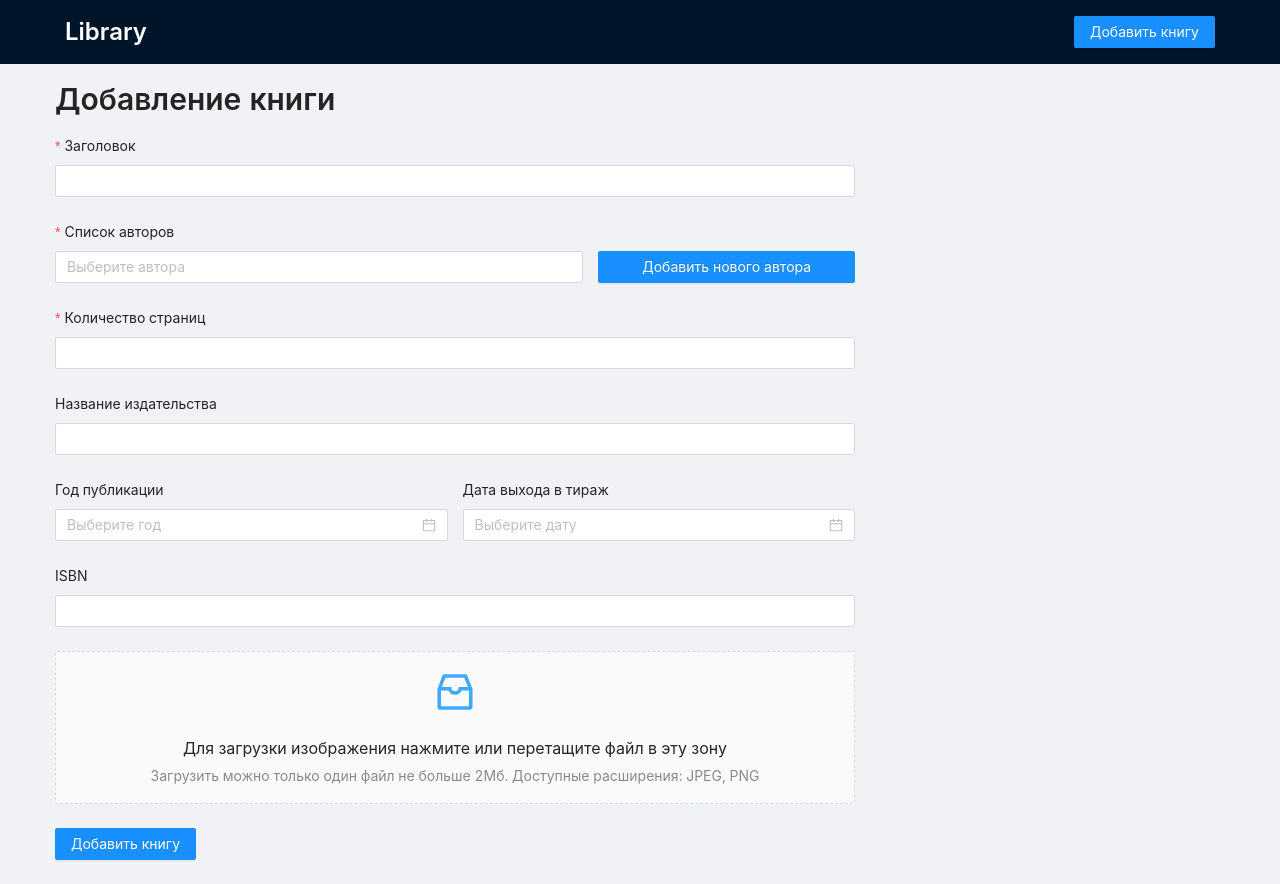
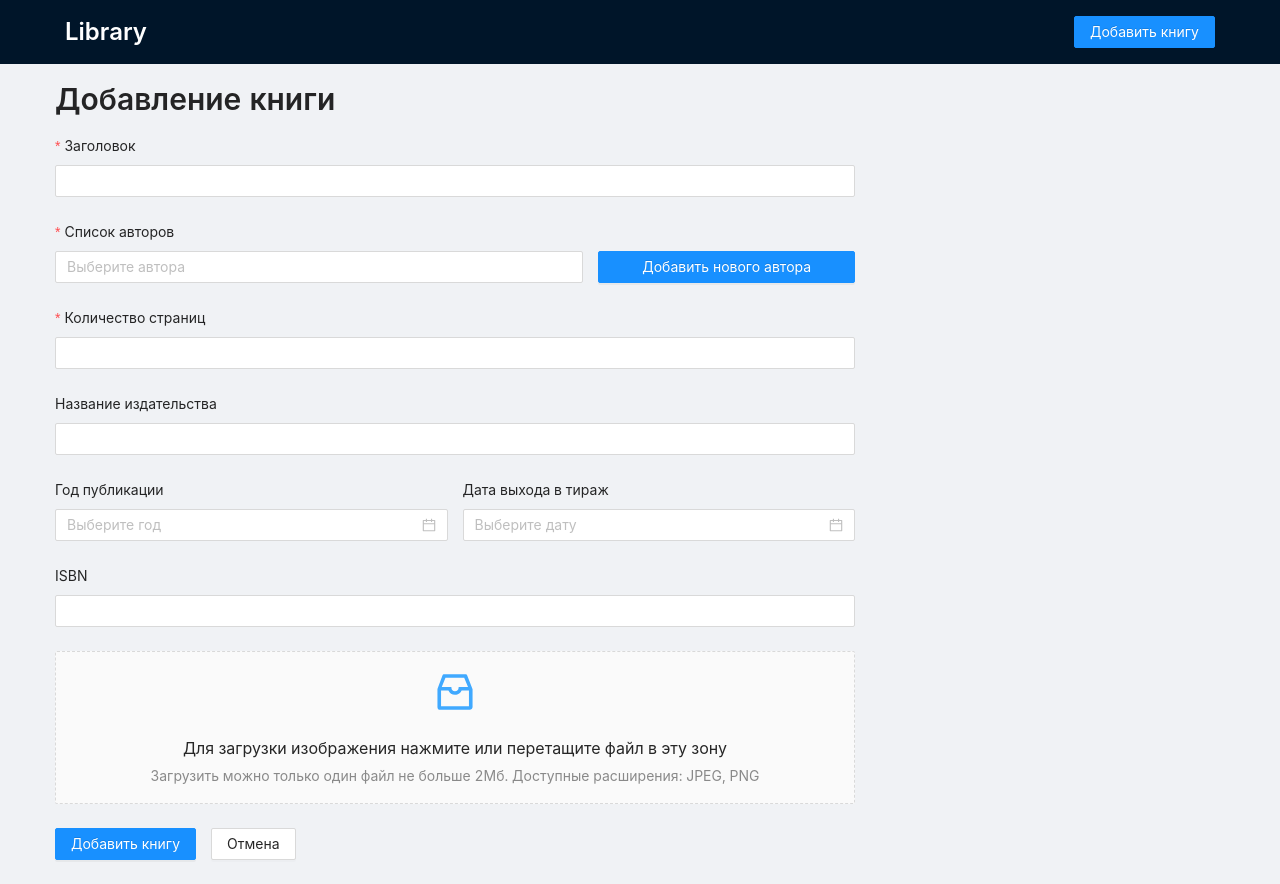
Before and after one commit to roman-popov-work/library, a React (Create React App) app: page /add in a window 1280 px wide. Built offline with nearby package versions, Linux system fonts and the light colour scheme.

Commit message:
Adds correct edit feature

```diff
--- a/src/features/books/AddBookPage/AddBookPage.js
+++ b/src/features/books/AddBookPage/AddBookPage.js
@@ -46,10 +46,19 @@ export const AddBookPage = () => {
     }
   };
 
+  const handleCancel = () => {
+    history.push('/');
+  };
+
   return (
     <div className={styles.wrapper}>
       <Title level={2}>Добавление книги</Title>
-      <BookForm authorsOptions={authorsOptions} onSubmit={handleSubmit} submitError={submitError} />
+      <BookForm
+        authorsOptions={authorsOptions}
+        onSubmit={handleSubmit}
+        onCancel={handleCancel}
+        submitError={submitError}
+      />
     </div>
   );
 };
--- a/src/features/books/BookForm/BookForm.js
+++ b/src/features/books/BookForm/BookForm.js
@@ -12,21 +12,27 @@ import styles from './BookForm.module.scss';
 const { Dragger } = Upload;
 const { Text } = Typography;
 
-const initialValues = {};
-
-export const BookForm = ({ authorsOptions, onSubmit, submitError }) => {
-  const [imageUrl, setImageUrl] = useState();
+export const BookForm = ({
+  initialValues = {}, authorsOptions, onSubmit, onCancel, submitError,
+}) => {
+  const isEditForm = !!initialValues.id;
+  const [imageUrl, setImageUrl] = useState(initialValues.bookImage || undefined);
 
   const onFinish = (values) => {
     onSubmit({
       ...values,
       title: values.title.trim(),
       bookImage: imageUrl,
+      id: isEditForm ? initialValues.id : undefined,
     });
   };
 
   const onFinishFailed = (errorInfo) => {
     console.log('Failed:', errorInfo);
+  };
+
+  const handleCancel = () => {
+    onCancel();
   };
 
   const beforeUpload = (file) => {
@@ -158,8 +164,9 @@ export const BookForm = ({ authorsOptions, onSubmit, submitError }) => {
 
       <Form.Item>
         <Button type="primary" htmlType="submit">
-          Добавить книгу
+          {isEditForm ? 'Редактировать книгу' : 'Добавить книгу'}
         </Button>
+        <Button className={styles.cancel} onClick={handleCancel}>Отмена</Button>
       </Form.Item>
       {submitError && <Text className={styles.submitError} type="danger">{submitError}</Text>}
     </Form>
--- a/src/features/books/BookForm/BookForm.module.scss
+++ b/src/features/books/BookForm/BookForm.module.scss
@@ -6,3 +6,7 @@
   margin-top: 8px;
   display: block;
 }
+
+.cancel {
+  margin-left: 15px;
+}
--- a/src/features/books/EditBookPage/EditBookPage.js
+++ b/src/features/books/EditBookPage/EditBookPage.js
@@ -2,7 +2,7 @@ import React, { useState } from 'react';
 import { useParams, useHistory } from 'react-router-dom';
 import { useSelector, useDispatch } from 'react-redux';
 import { Typography, notification } from 'antd';
-import { saveBook, saveCurrentPage } from '../booksSlice';
+import { saveBook } from '../booksSlice';
 import { BookForm } from '../BookForm/BookForm';
 import { sortBy } from '../../../utils/sortBy';
 import { serializeBook, deserializeBook } from '../../../utils/serializeBook';
@@ -35,28 +35,40 @@ export const EditBookPage = () => {
     .sort(sortBy(LAST_NAME));
 
   const handleSubmit = (book) => {
-    const bookIsUnique = isBookUnique(book.title, book.authorList, booksMap);
+    const bookIsStillTheSame = (
+      book.title === currentBook.title
+      && book.authorList.every((author) => currentBook.authorList.includes(author))
+    );
+
+    const bookIsUnique = !bookIsStillTheSame
+      ? isBookUnique(book.title, book.authorList, booksMap)
+      : true;
+
     if (bookIsUnique) {
       const serializedBook = serializeBook(book);
       dispatch(saveBook(serializedBook));
-      dispatch(saveCurrentPage(1));
       history.push('/');
       notification.open({
-        message: 'Книга добавлена',
-        description: `Книга "${book.title}" успешно добавлена в список книг`,
+        message: 'Книга отредактирована',
+        description: `В книге "${book.title}" успешно сохранены изменения`,
       });
     } else {
       setSubmitError('Такая книга уже есть в списке');
     }
   };
 
+  const handleCancel = () => {
+    history.push('/');
+  };
+
   return (
     <div className={styles.wrapper}>
       <Title level={2}>Редактирование книги</Title>
       <BookForm
-        initialState={deserializedBook}
+        initialValues={deserializedBook}
         authorsOptions={authorsOptions}
         onSubmit={handleSubmit}
+        onCancel={handleCancel}
         submitError={submitError}
       />
     </div>
--- a/src/features/books/booksSlice.js
+++ b/src/features/books/booksSlice.js
@@ -23,6 +23,14 @@ const booksSlice = createSlice({
       /* eslint-disable no-param-reassign */
       state.booksMap[book.id] = book;
       state.total += 1;
+      /* eslint-enable */
+    },
+    editBook(state, action) {
+      const { book } = action.payload;
+      /* eslint-disable no-param-reassign */
+      state.booksMap[book.id] = book;
+      // eslint-disable-next-line max-len
+      state.currentPageBooks = getCurrentPageBooks(state.currentPage, state.pageSize, state.booksMap, state.sortOrder);
       /* eslint-enable */
     },
     changeSortOrder(state, action) {
@@ -51,19 +59,23 @@ const booksSlice = createSlice({
 });
 
 export const {
-  addBook, changeSortOrder, changePage, removeBook,
+  addBook, editBook, changeSortOrder, changePage, removeBook,
 } = booksSlice.actions;
 
 export default booksSlice.reducer;
 
 export const saveBook = (book) => (dispatch) => {
-  const id = v4();
+  const id = book.id || v4();
   const bookObject = {
+    ...book,
     id,
-    ...book,
   };
   booksStorage(id, bookObject);
-  dispatch(addBook({ book: bookObject }));
+  if (book.id) {
+    dispatch(editBook({ book: bookObject }));
+  } else {
+    dispatch(addBook({ book: bookObject }));
+  }
 };
 
 export const saveSortOrder = (sortOrder) => (dispatch) => {
--- a/src/utils/serializeBook.js
+++ b/src/utils/serializeBook.js
@@ -8,6 +8,6 @@ export const serializeBook = (book) => ({
 
 export const deserializeBook = (book) => ({
   ...book,
-  publicationYear: book.publicationYear ? moment.parse(book.publicationYear, 'YYYY') : undefined,
-  releaseDate: book.releaseDate ? moment.parse(book.releaseDate, 'DD.MM.YYYY') : undefined,
+  publicationYear: book.publicationYear ? moment(book.publicationYear, 'YYYY') : undefined,
+  releaseDate: book.releaseDate ? moment(book.releaseDate, 'DD.MM.YYYY') : undefined,
 });
```
